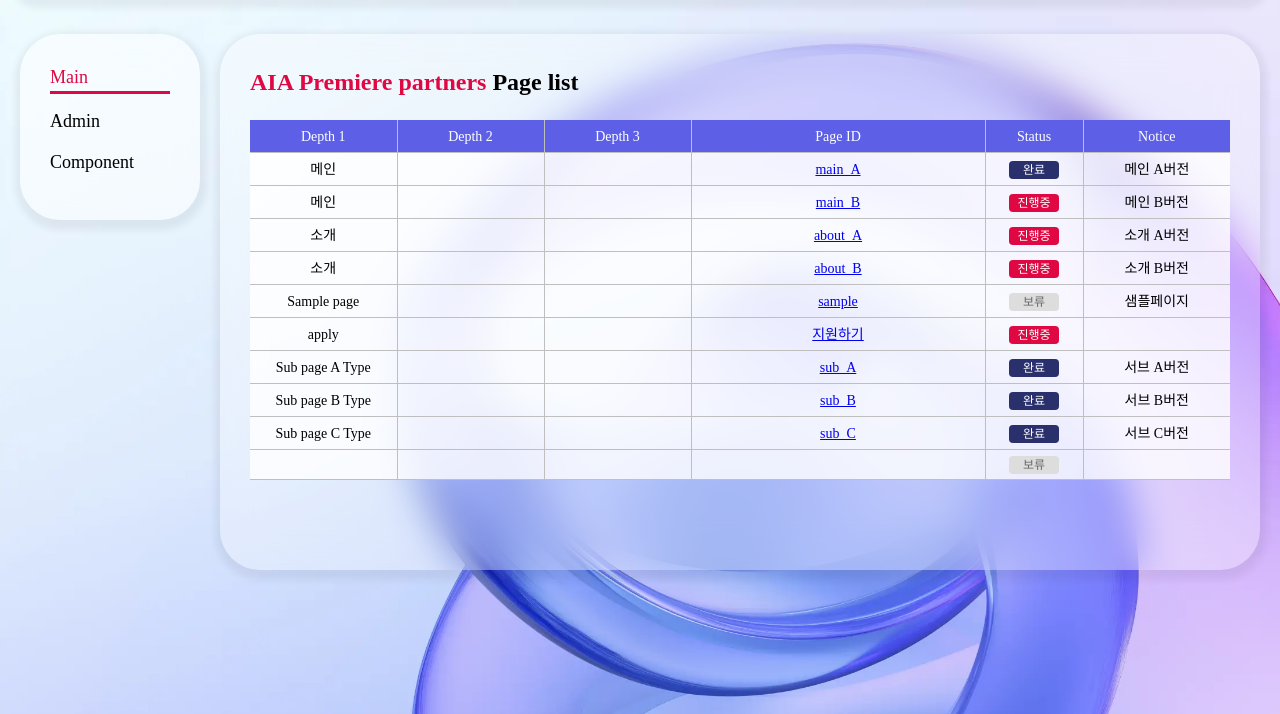
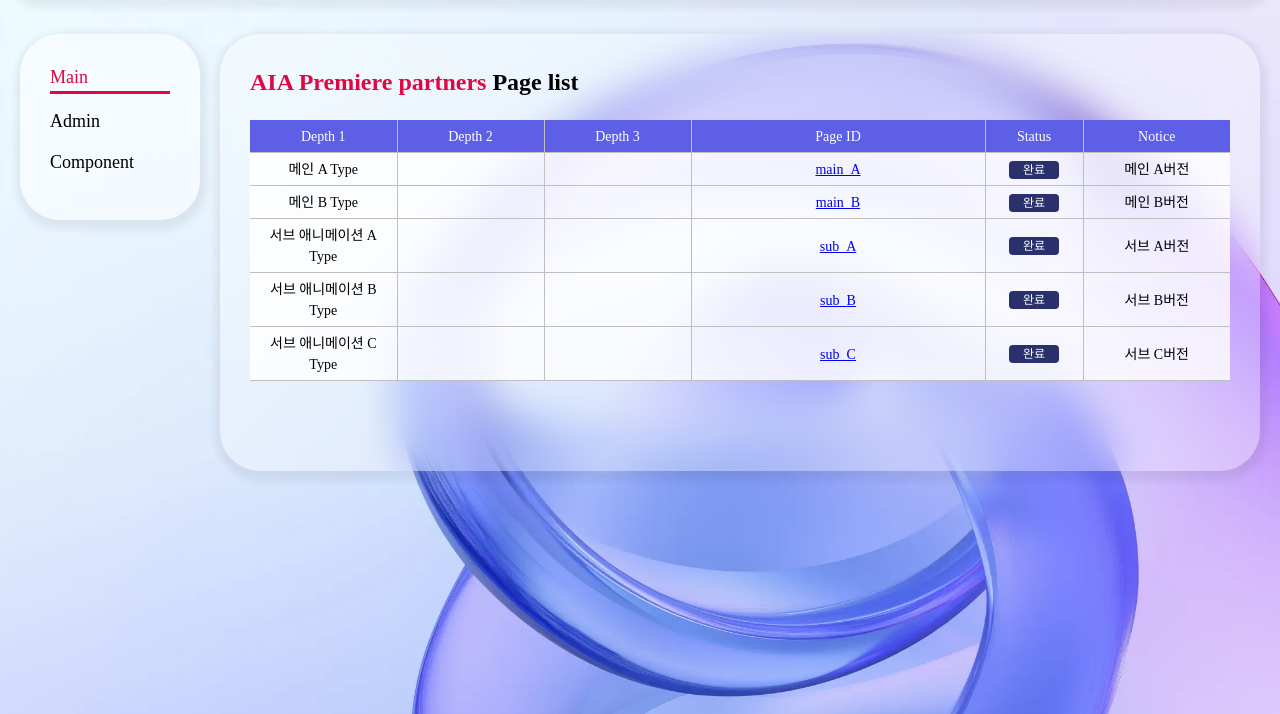
Before and after one commit to wealth99/AIA_PP_LINK, a plain HTML site: page index.html in a window 1280 px wide. Shown: the part 86-800 px from the top of the page. Drawn offline with Linux system fonts and the light colour scheme.

Commit message:
페이지 리스트 수정

```diff
--- a/index.html
+++ b/index.html
@@ -69,7 +69,7 @@
                         </thead>
                         <tbody>
                             <tr>
-                                <td>메인</td>
+                                <td>메인 A Type</td>
                                 <td></td>
                                 <td></td>
                                 <td><a href="/html/main/A.html" target="_blank">main_A</a></td>
@@ -77,14 +77,14 @@
                                 <td>메인 A버전</td>
                             </tr>
                             <tr>
-                                <td>메인</td>
+                                <td>메인 B Type</td>
                                 <td></td>
                                 <td></td>
                                 <td><a href="/html/main/B.html" target="_blank">main_B</a></td>
-                                <td class="status2"><span>진행중</span></td>
+                                <td class="status1"><span>완료</span></td>
                                 <td>메인 B버전</td>
                             </tr>
-                            <tr>
+                            <!-- <tr>
                                 <td>소개</td>
                                 <td></td>
                                 <td></td>
@@ -115,9 +115,9 @@
                                 <td><a href="/html/sample/apply.html" target="_blank">지원하기</a></td>
                                 <td class="status2"><span>진행중</span></td>
                                 <td></td>
-                            </tr>
+                            </tr> -->
                             <tr>
-                                <td>Sub page A Type</td>
+                                <td>서브 애니메이션 A Type</td>
                                 <td></td>
                                 <td></td>
                                 <td><a href="/html/subPageAnimation/A.html" target="_blank">sub_A</a></td>
@@ -125,7 +125,7 @@
                                 <td>서브 A버전</td>
                             </tr>
                             <tr>
-                                <td>Sub page B Type</td>
+                                <td>서브 애니메이션 B Type</td>
                                 <td></td>
                                 <td></td>
                                 <td><a href="/html/subPageAnimation/B.html" target="_blank">sub_B</a></td>
@@ -133,20 +133,12 @@
                                 <td>서브 B버전</td>
                             </tr>
                             <tr>
-                                <td>Sub page C Type</td>
+                                <td>서브 애니메이션 C Type</td>
                                 <td></td>
                                 <td></td>
                                 <td><a href="/html/subPageAnimation/c.html" target="_blank">sub_C</a></td>
                                 <td class="status1"><span>완료</span></td>
                                 <td>서브 C버전</td>
-                            </tr>
-                            <tr>
-                                <td></td>
-                                <td></td>
-                                <td></td>
-                                <td><a href="" target="_blank"></a></td>
-                                <td class="status3"><span>보류</span></td>
-                                <td></td>
                             </tr>
                         </tbody>
                     </table>
```
